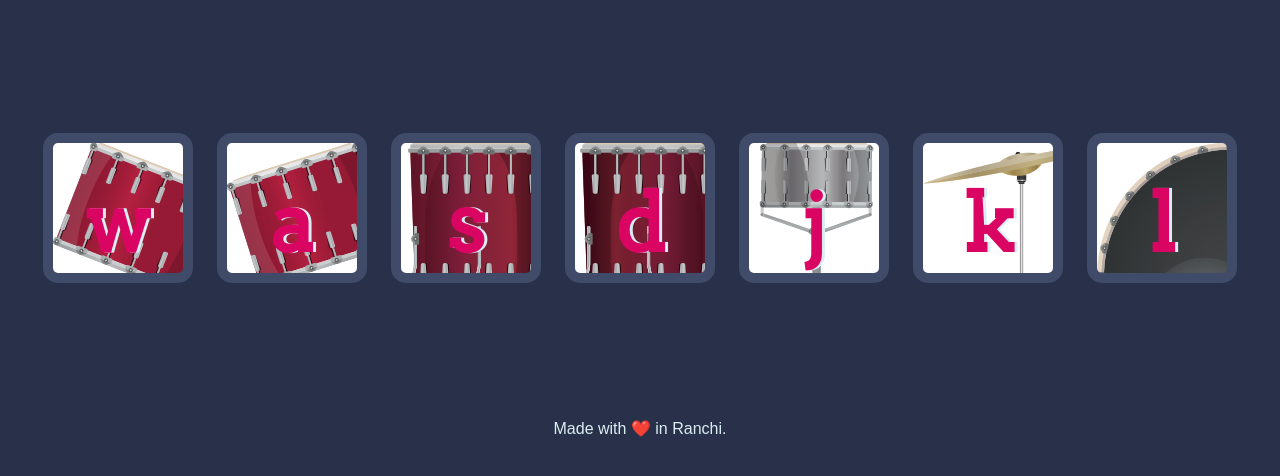
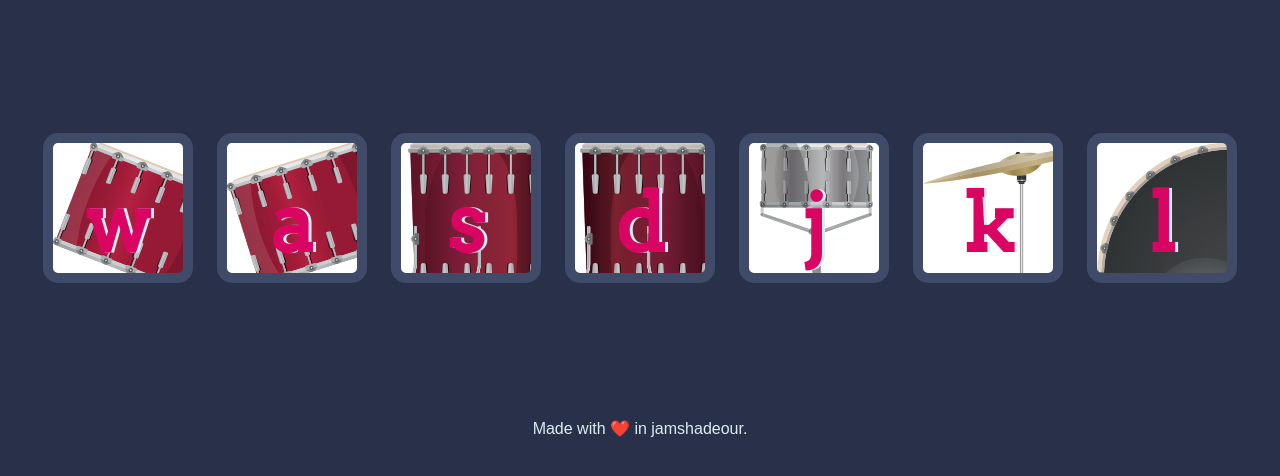
Before and after one commit to Aditya23singh/aditya-s_drum_kit, a plain HTML site: page index.html in a window 1280 px wide. Shown: the part 156-632 px from the top of the page. Drawn offline with Linux system fonts and the light colour scheme.

Commit message:
changing city

```diff
--- a/index.html
+++ b/index.html
@@ -24,7 +24,7 @@
 <script src="index.js" charset="utf-8"></script>
 
 <footer>
-  Made with ❤️ in Ranchi.
+  Made with ❤️ in jamshadeour.
 </footer>
 </body>
 </html>
```
